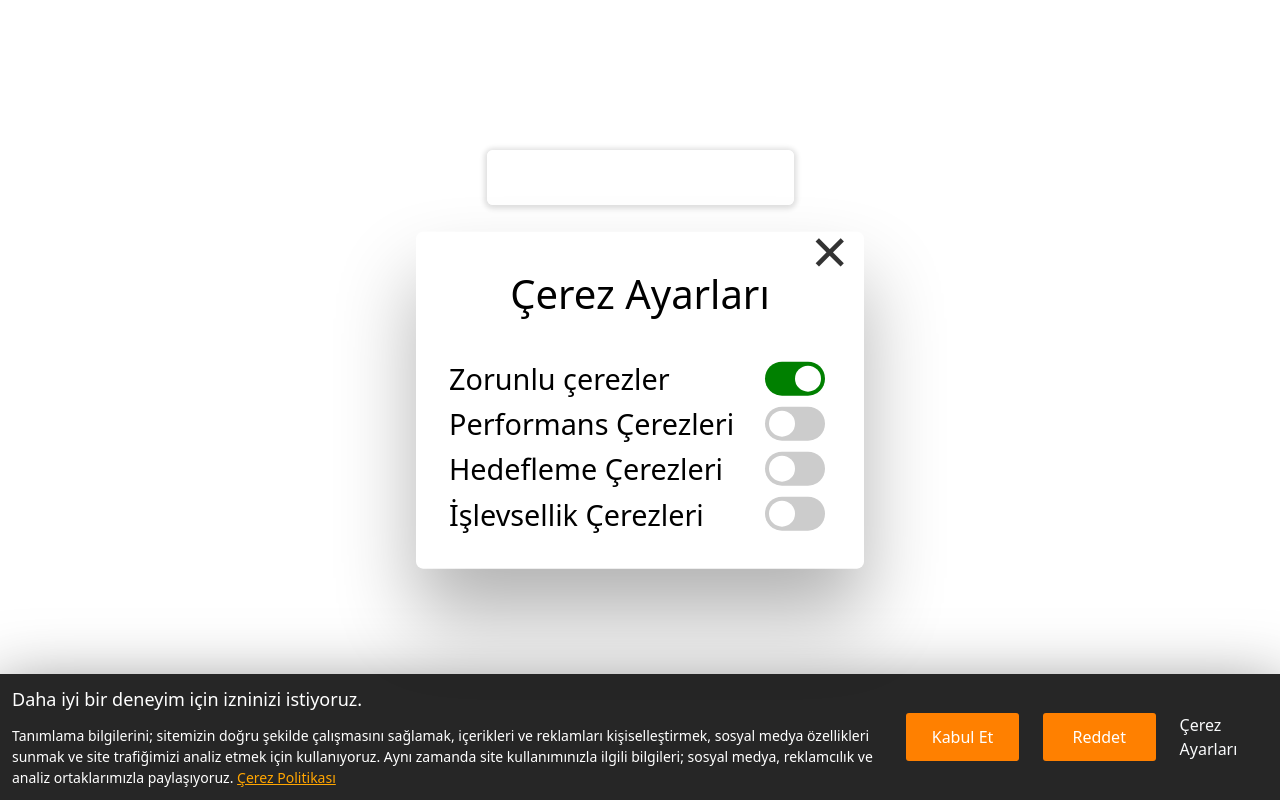
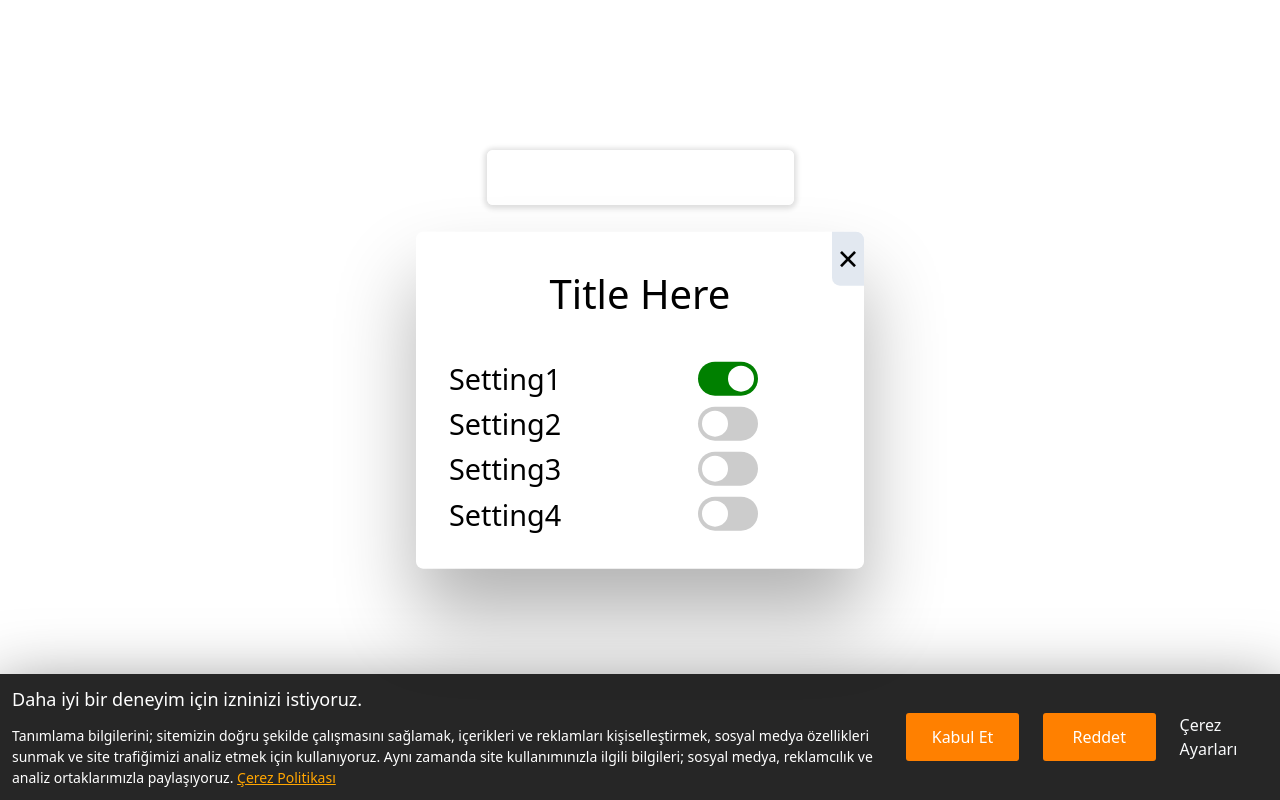
Before and after one commit to Front-End-Bootcamp/vue-component-create-team-moon-2, a Vue app: page / in a window 1280 px wide. Both pictures are taken after a click on the link "Çerez Ayarları". Built offline with nearby package versions, Linux system fonts and the light colour scheme.

Commit message:
default settings added

```diff
--- a/src/App.vue
+++ b/src/App.vue
@@ -18,8 +18,11 @@ const cookieContext = {
 	// declineButtonText: "DeclineText",
 	// declineButtonColor: "white",
 	// declineButtonBGC: "green",
-}
-
+	cookieSettingsTitle: "Title Here",
+	cookieSettings_1: "Setting1",
+	cookieSettings_2: "Setting2",
+	cookieSettings_3: "Setting3",
+	cookieSettings_4: "Setting4",
 	// acceptButton:{
 	//    //text:"Kabul Et",
 	//    //textColor: "white",
@@ -31,7 +34,7 @@ const cookieContext = {
 	//     bgColor: "coral",
 	//     bgHover: ""
 	// }
-
+	}
 
 
 </script>
--- a/src/components/Cookies/CookieModal.vue
+++ b/src/components/Cookies/CookieModal.vue
@@ -86,6 +86,26 @@ const props = defineProps({
 	// 		default: "rgb(255 96 0 / var(--tw-bg-opacity))"
 	// 	}
 	// }
+	cookieSettingsTitle:{
+		type: String,
+		default: "Çerez Ayarları",
+	},
+	cookieSettings_1:{
+		type: String,
+		default: "Zorunlu Çerezler",
+	},
+	cookieSettings_2:{
+		type: String,
+		default: "Performans Çerezleri",
+	},
+	cookieSettings_3:{
+		type: String,
+		default: "Hedefleme Çerezleri",
+	},
+	cookieSettings_4:{
+		type: String,
+		default: "İşevsellik Çerezleri",
+	},
 });
 
 onMounted(() => {
@@ -117,7 +137,17 @@ function closeModalHandler(isClosed){
 
 <template>
 	<div v-if="isOpen">
-		<CookieSettings :isOpen="isOpen" @closeModal="closeModalHandler"></CookieSettings>
+		<CookieSettings
+		:isOpen="isOpen"
+		@closeModal="closeModalHandler"
+		:title="props.cookieSettingsTitle"
+		:setting1="props.cookieSettings_1"
+		:setting2="props.cookieSettings_2"
+		:setting3="props.cookieSettings_3"
+		:setting4="props.cookieSettings_4"
+
+		>
+	</CookieSettings>
 	</div>
 	<template v-if="!cookie">
 		<div class="cookie" :style="{ backgroundColor: props.cookieModalBGC }">
--- a/src/components/Cookies/CookieSettings.vue
+++ b/src/components/Cookies/CookieSettings.vue
@@ -1,27 +1,25 @@
 <script setup>
 import { ref } from "vue";
-const props = defineProps(['isOpen']);
+const props = defineProps(['isOpen','title','setting1','setting2','setting3','setting4']);
 const emits = defineEmits(["closeModal"]);
 
 const isModalOpen = ref(false);
 
-const closeModal = () =>{
+const closeModal = () => {
 	emits("closeModal", isModalOpen)
 };
-
-
 </script>
 
 <template>
-	<div class="modal">
+	<div class="settings">
 		<button class="close-modal" @click="closeModal">&times;</button>
-		<h1 class="modal--title">Çerez Ayarları</h1>
+		<h1 class="modal--title">{{props.title}}</h1>
 
 		<table class="cookie--table">
 			<tr>
 				<td>
-                    <p>Zorunlu çerezler</p>
-                </td>
+					<p class="cookie__settings">{{setting1}}</p>
+				</td>
 				<td>
 					<label class="switch">
 						<input type="checkbox" checked />
@@ -31,8 +29,8 @@ const closeModal = () =>{
 			</tr>
 			<tr>
 				<td>
-                    <p>Performans Çerezleri</p>
-                </td>
+					<p class="cookie__settings">{{setting2}}</p>
+				</td>
 				<td>
 					<label class="switch">
 						<input type="checkbox" />
@@ -42,8 +40,8 @@ const closeModal = () =>{
 			</tr>
 			<tr>
 				<td>
-                    <p>Hedefleme Çerezleri</p>
-                </td>
+					<p class="cookie__settings">{{setting3}}</p>
+				</td>
 				<td>
 					<label class="switch">
 						<input type="checkbox" />
@@ -53,8 +51,8 @@ const closeModal = () =>{
 			</tr>
 			<tr>
 				<td>
-                    <p>İşlevsellik Çerezleri</p>
-                </td>
+					<p class="cookie__settings">{{setting4}}</p>
+				</td>
 				<td>
 					<label class="switch">
 						<input type="checkbox" />
@@ -67,32 +65,27 @@ const closeModal = () =>{
 </template>
 
 <style scoped>
-.modal {
+.settings {
 	position: absolute;
 	top: 50%;
 	left: 50%;
 	transform: translate(-50%, -50%);
 	width: 35%;
-
 	background-color: white;
 	padding: 2rem;
 	border-radius: 7px;
 	box-shadow: 0 3rem 5rem rgba(0, 0, 0, 0.3);
 	z-index: 10;
 }
-.modal--title{
-    text-align: center;
+
+.modal--title {
+	text-align: center;
 }
 
 .close-modal {
-	position: absolute;
-	top: -1.8rem;
-	right: 1rem;
-	font-size: 4rem;
-	color: #333;
-	cursor: pointer;
-	border: none;
-	background: none;
+	@apply flex items-center justify-center absolute top-0 right-0 text-[36px] bg-slate-200 rounded-tr-lg rounded-bl-lg w-8;
+	@apply hover:bg-slate-400;
+
 }
 
 h1 {
@@ -104,8 +97,8 @@ p {
 	font-size: 1.8rem;
 }
 
-.cookie--table{
-    width :100%;
+.cookie--table {
+	width: 100%;
 }
 
 .switch {
@@ -145,15 +138,15 @@ p {
 	transition: 0.4s;
 }
 
-input:checked + .slider {
+input:checked+.slider {
 	background-color: green;
 }
 
-input:focus + .slider {
+input:focus+.slider {
 	box-shadow: 0 0 1px green;
 }
 
-input:checked + .slider:before {
+input:checked+.slider:before {
 	-webkit-transform: translateX(26px);
 	-ms-transform: translateX(26px);
 	transform: translateX(26px);
```
